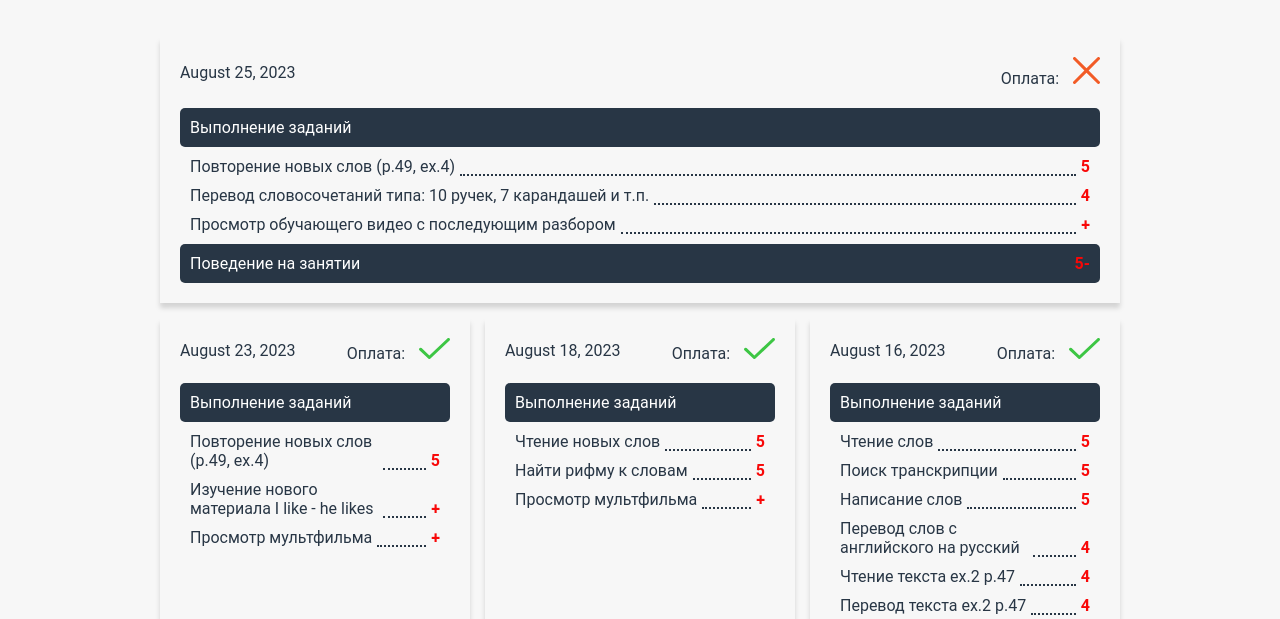
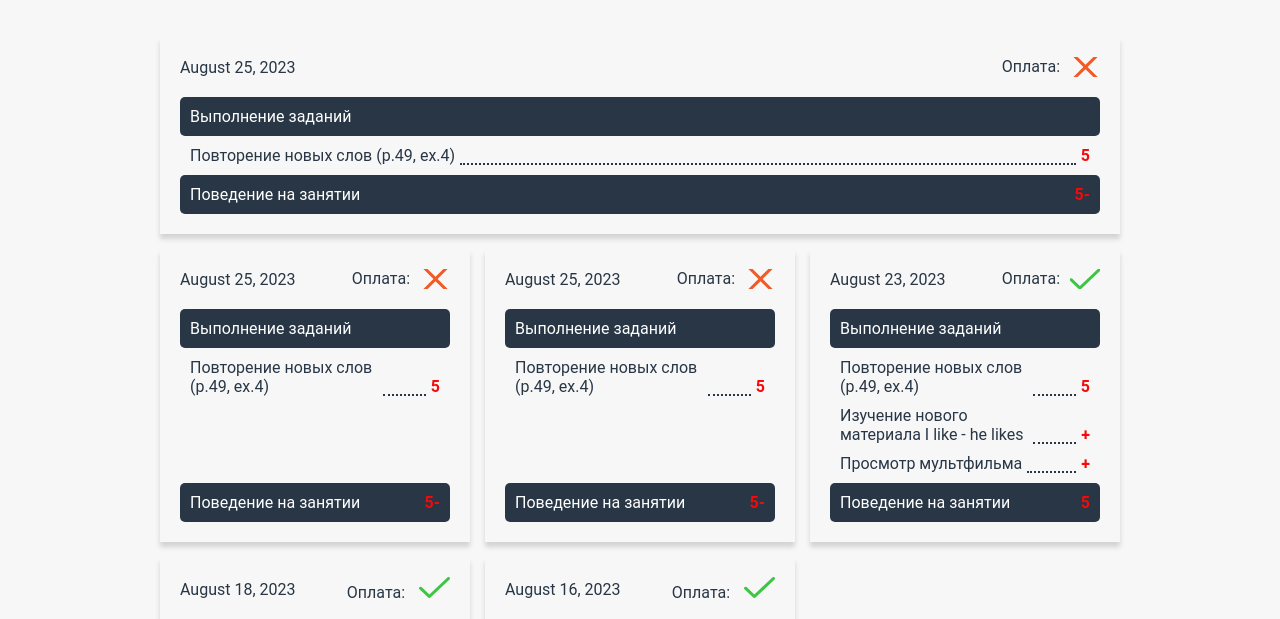
Before and after one commit to Kat-girl/diary, a website: page source/yevgeniy_bashkaryov/index.html in a window 1280 px wide. Shown: the part 139-758 px from the top of the page. Drawn offline with Linux system fonts and the light colour scheme; files whose address does not match are found by name.

Commit message:
Добавление скриптов

```diff
--- a/source/js/script.js
+++ b/source/js/script.js
@@ -1,3 +1,142 @@
+let classCards = [
+  {
+    date: 'August 25, 2023',
+    datetime: '2023-08-25',
+    isPaid: false,
+    tasks: [
+      {
+        task: 'Повторение новых слов (p.49, ex.4)',
+        score: 5
+      },
+      {
+        task: 'Перевод словосочетаний типа: 10 ручек, 7 карандашей и т.п.',
+        score: 4
+      },
+      {
+        task: 'Просмотр обучающего видео с последующим разбором',
+        score: '+'
+      }
+    ],
+    behaviour: '5-',
+  },
+
+  {
+    date: 'August 23, 2023',
+    isPaid: true,
+    tasks: [
+      {
+        task: 'Повторение новых слов (p.49, ex.4)',
+        score: 5
+      },
+      {
+        task: 'Перевод словосочетаний типа: 10 ручек, 7 карандашей и т.п.',
+        score: 4
+      },
+      {
+        task: 'Просмотр обучающего видео с последующим разбором',
+        score: '+'
+      }
+    ],
+    behaviour: '5-',
+  },
+
+  {
+    date: 'August 23, 2023',
+    isPaid: true,
+    tasks: [
+      {
+        task: 'Повторение новых слов (p.49, ex.4)',
+        score: 5
+      },
+      {
+        task: 'Перевод словосочетаний типа: 10 ручек, 7 карандашей и т.п.',
+        score: 4
+      },
+      {
+        task: 'Просмотр обучающего видео с последующим разбором',
+        score: '+'
+      }
+    ],
+    behaviour: '5-',
+  }
+]
+
+let createElement = (tagName, className, text) => {
+  let element = document.createElement(tagName);
+  element.classList.add(className);
+  if (text) {
+    element.textContent = text;
+  }
+  return element;
+};
+
+let createCard = (card) => {
+  let evaluationItem = createElement ('li', 'evaluation__item');
+
+  let evaluationTitle = createElement ('h2', 'visually-hidden', 'Оценка работы');
+  evaluationItem.appendChild(evaluationTitle);
+
+  let evaluationHeader = createElement ('div', 'evaluation__header');
+  evaluationItem.appendChild(evaluationHeader);
+
+  let evaluationDate = createElement ('time', 'evaluation__date', classCards[0].date);
+  evaluationHeader.appendChild(evaluationDate);
+
+  let evaluationPaymentContainer = createElement ('div', 'evaluation__payment-container');
+  evaluationHeader.appendChild(evaluationPaymentContainer);
+
+  let evaluationPayment = createElement ('p', 'evaluation__payment', 'Оплата:');
+  evaluationPaymentContainer.appendChild(evaluationPayment);
+
+  let evaluationPaymentMark = createElement ('p', 'evaluation__payment-mark');
+  let payment = 'evaluation__payment-mark--yes';
+  if (!classCards[0].isPaid) {
+    payment = 'evaluation__payment-mark--no';
+  }
+  evaluationPaymentMark.classList.add(payment);
+  evaluationPaymentContainer.appendChild(evaluationPaymentMark);
+
+  let evaluationType = createElement ('p', 'evaluation__type', 'Выполнение заданий');
+  evaluationItem.appendChild(evaluationType);
+
+  let evaluationTypeList = createElement ('ul', 'evaluation__type-list');
+  evaluationItem.appendChild(evaluationTypeList);
+
+  let evaluationTypeItem = createElement ('li', 'evaluation__type-item');
+  evaluationTypeList.appendChild(evaluationTypeItem);
+
+  let evaluationTask = createElement ('span', 'evaluation__task', classCards[0].tasks[0].task);
+  evaluationTypeItem.appendChild(evaluationTask);
+
+  let evaluationDots = createElement ('span', 'evaluation__dots');
+  evaluationTypeItem.appendChild(evaluationDots);
+
+  let evaluationScore = createElement ('span', 'evaluation__score', classCards[0].tasks[0].score);
+  evaluationTypeItem.appendChild(evaluationScore);
+
+  let evaluationBehaviourContainer = createElement ('div', 'evaluation__behaviour-container');
+  evaluationItem.appendChild(evaluationBehaviourContainer);
+
+  let evaluationTypeBehaviour = createElement ('p', 'evaluation__type', 'Поведение на занятии');
+  evaluationTypeBehaviour.classList.add('evaluation__type-behaviour');
+  evaluationBehaviourContainer.appendChild(evaluationTypeBehaviour);
+
+  let evaluationBehaviourScore = createElement ('span', 'evaluation__score', classCards[0].behaviour);
+  evaluationBehaviourContainer.appendChild(evaluationBehaviourScore);
+
+  return evaluationItem;
+};
+
+let createCardsList = (cards) => {
+  let evaluationList = document.querySelector('.evaluation__list');
+  for (let i = 0; i < cards.length; i ++) {
+    let classCard = cards[i];
+    let cardsListItem = createCard (classCard);
+    evaluationList.prepend(cardsListItem);
+  }
+};
+
+createCardsList (classCards);
+
 let firstLi = document.querySelector('.evaluation__item:first-child');
-console.log(firstLi);
 firstLi.classList.add('evaluation__item--latest');
--- a/source/sass/blocks/evaluation.scss
+++ b/source/sass/blocks/evaluation.scss
@@ -59,6 +59,10 @@
   }
 }
 
+.evaluation__payment-container {
+  display: flex;
+}
+
 .evaluation__payment {
   margin: 0;
   margin-bottom: 20px;
@@ -69,7 +73,22 @@
 }
 
 .evaluation__payment-mark {
+  margin: 0;
   margin-left: 10px;
+}
+
+.evaluation__payment-mark--yes {
+  display: block;
+  width: 30px;
+  height: 20px;
+  background: url("../../img/yes.svg") no-repeat center center;
+}
+
+.evaluation__payment-mark--no {
+  display: block;
+  width: 30px;
+  height: 20px;
+  background: url("../../img/no.svg") no-repeat center center;
 }
 
 .evaluation__type {
--- a/source/yevgeniy_bashkaryov/index.html
+++ b/source/yevgeniy_bashkaryov/index.html
@@ -21,15 +21,14 @@
       </div>
       <section class="evaluation">
           <ul class="evaluation__list">
-            <li class="evaluation__item">
+            <!-- <li class="evaluation__item">
               <h2 class="visually-hidden">Оценка работы</h2>
               <div class="evaluation__header">
                 <time class="evaluation__date" datetime="2023-08-25">August 25, 2023</time>
-                <p class="evaluation__payment">Оплата:
-                  <span class="evaluation__payment-mark">
-                    <img src="../img/no.svg" alt="No">
-                  </span>
-                </p>
+                <div class="evaluation__payment-container">
+                  <p class="evaluation__payment">Оплата:</p>
+                  <p class="evaluation__payment-mark evaluation__payment-mark--no"></p>
+                </div>
               </div>
               <p class="evaluation__type">Выполнение заданий</p>
               <ul class="evaluation__type-list">
@@ -54,16 +53,15 @@
                 <p class="evaluation__type evaluation__type-behaviour">Поведение на занятии</p>
                 <span class="evaluation__score">5-</span>
               </div>
-            </li>
+            </li> -->
             <li class="evaluation__item">
               <h2 class="visually-hidden">Оценка работы</h2>
               <div class="evaluation__header">
                 <time class="evaluation__date" datetime="2023-08-23">August 23, 2023</time>
-                <p class="evaluation__payment">Оплата:
-                  <span class="evaluation__payment-mark">
-                    <img src="../img/yes.svg" alt="Yes">
-                  </span>
-                </p>
+                <div class="evaluation__payment-container">
+                  <p class="evaluation__payment">Оплата:</p>
+                  <p class="evaluation__payment-mark evaluation__payment-mark--yes"></p>
+                </div>
               </div>
               <p class="evaluation__type">Выполнение заданий</p>
               <ul class="evaluation__type-list">
```
Also changed, not shown: source/css/style.css, 1 other file.
